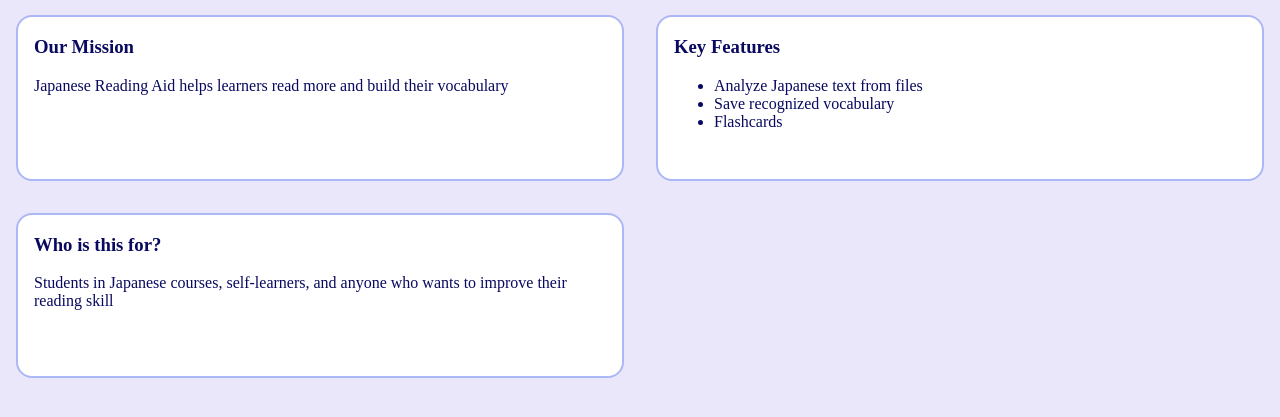
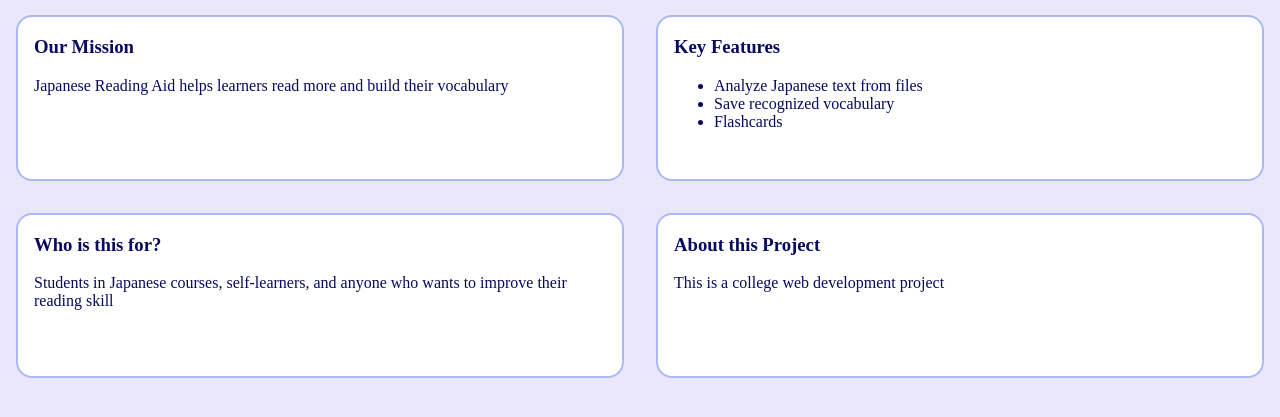
Before and after one commit to noah-alayon/japanese-reading-aid, a plain HTML site: page about.html in a window 1280 px wide. Shown: the part 127-544 px from the top of the page. Drawn offline with Linux system fonts and the light colour scheme.

Commit message:
Add about project card to about.html

```diff
--- a/about.html
+++ b/about.html
@@ -43,7 +43,12 @@
                     who wants to improve their reading skill
                 </p>
             </div>
-
+            <div class="card">
+                <h3>About this Project</h3>
+                <p>
+                    This is a college web development project
+                </p>
+            </div>
         </div>
     </main>
 </body>
```
